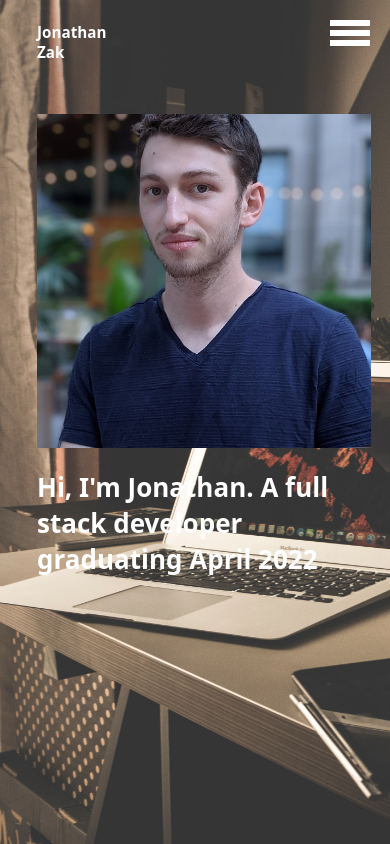
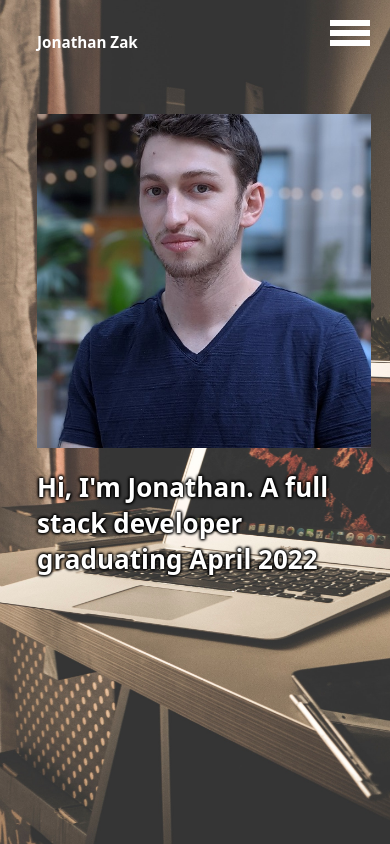
Before and after one commit to jonnyz32/PortfolioSite, a Next.js app: page / in a window 390 px wide. Built offline with nearby package versions, Linux system fonts and the light colour scheme.

Commit message:
added shadow

```diff
--- a/components/TopBar/styles.module.scss
+++ b/components/TopBar/styles.module.scss
@@ -7,7 +7,7 @@
   height: 10vh;
   > h3 {
     margin-left: 5%;
-    width: 15%;
+    width: fit-content;
     margin-bottom: 0;
     margin-top: 0;
   }
@@ -91,6 +91,7 @@
         width: 40px;
       }
       .hamburgerItems {
+        font-size: 2rem;
         transform-origin: right;
         transition: transform ease-in-out 0.2s;
         transform: scaleX(0);
@@ -99,8 +100,10 @@
 
         > li {
           padding-left: 1rem;
+          padding-top: 1.5rem;
+          padding-bottom: 1.5rem;
           list-style-type: none;
-          height: 2rem;
+          // height: 2rem;
           > a {
             color: white;
           }
--- a/pages/Home/styles.module.scss
+++ b/pages/Home/styles.module.scss
@@ -38,4 +38,6 @@
   // width: 40%;
   // margin-right: 10%;
   color: white;
+  text-shadow: -1px 0 3px black, 0 1px 3px black, 1px 0 3px black,
+    0 -1px 3px black;
 }
```
